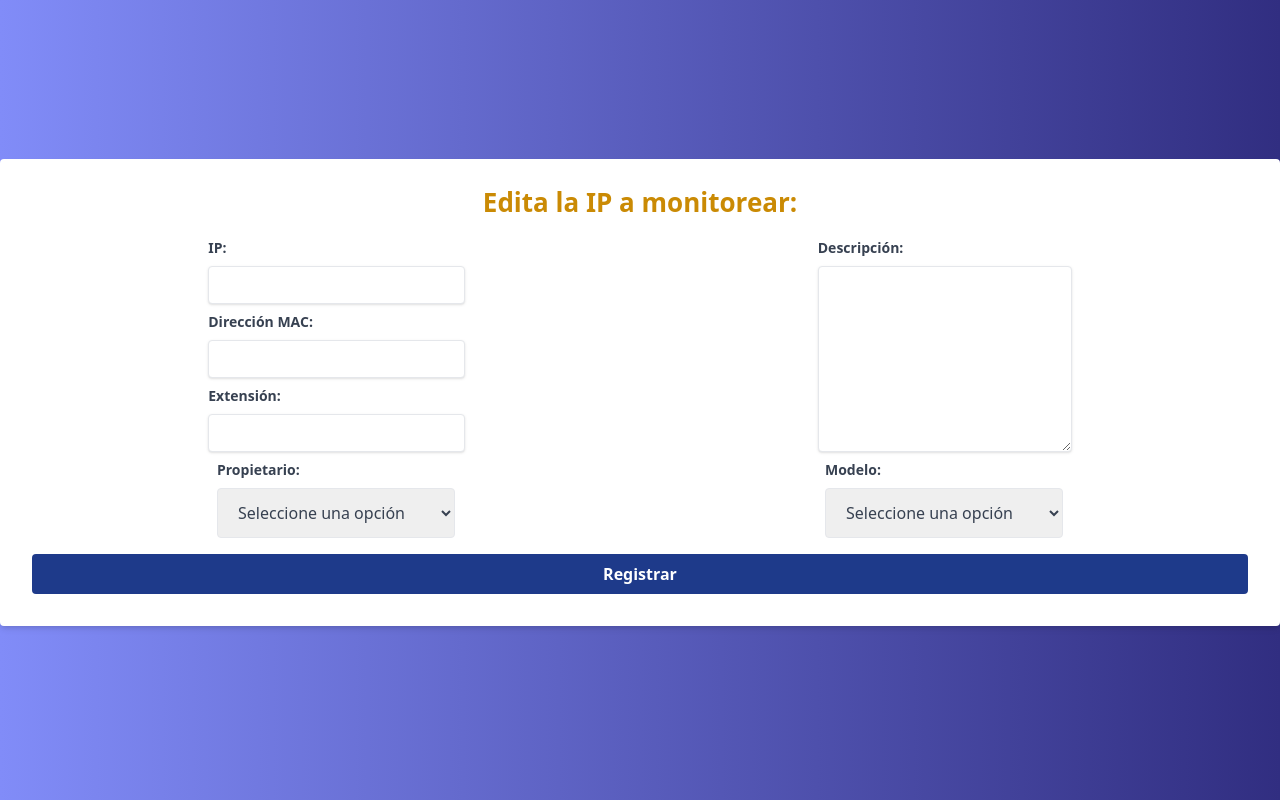
After one commit to richi1325/Network-System-IAE, a Flask app: template plot/templates/edit.html in a window 1280 px wide. The commit adds this page. Run offline with Flask 2, Linux system fonts and the light colour scheme; the template is opened without the code that fills it, so the values that code supplies are empty; style sheets or scripts are compiled from the project's sources.

Commit message:
feat: final project

```diff
--- a/plot/app.py
+++ b/plot/app.py
@@ -2,6 +2,9 @@ import os
 import json
 import pandas as pd
 import plotly.express as px
+
+from datetime import date
+from bs4 import BeautifulSoup
 from src.utils import create_connection, nmap
 from plotly.utils import PlotlyJSONEncoder
 from flask import Flask, render_template, send_from_directory, request, redirect
@@ -32,6 +35,7 @@ def home():
       for delete in [key for key in data.keys() if not data[key]]:
          data.pop(delete)
       conn.execute("INSERT INTO ips({}) VALUES('{}')".format(",".join(data.keys()),"','".join(data.values())))
+      conn.close()
       return redirect("/")
 
    elif request.method == 'GET':
@@ -49,15 +53,48 @@ def home():
       buttons = map(lambda x: f'<button class="button_del" onclick="location.href=\'/delete/{x}\';">Eliminar</button>', df.index)
       df["Eliminar"] = list(buttons)
 
+      buttons = []
+      for index, _ in enumerate(df.index):
+         buttons.append(f'<button class="button_edit" onclick="edit_row({str(index)});">Editar</button>')
+      df["Editar"] = buttons
+
+
       df.index.name = None
       table = df.to_html(render_links=True, escape=False, justify='center')
       table = table.replace("None","")
       table = table.replace("<th></th>", "<th>ip</th>")
-      return render_template('simple.html',  table=table)
+      soup = BeautifulSoup(table, "html.parser")
+      html_tags = soup.find("tbody").find_all("tr")
+      for each_tag in html_tags:
+         each_tag.attrs['id'] = html_tags.index(each_tag)
 
-@app.route('/processing/<subject>')
-def processip(subject):
-   return render_template('processing.html', ip=subject)
+      propietarios = conn.execute("SELECT id, propietario FROM propietarios")
+      modelos = conn.execute("SELECT id, modelo FROM modelos")
+      conn.close()
+
+      opciones_propietarios = []
+      propietarios_json = {}
+      opciones_modelos = []
+      modelos_json = {}
+
+
+      for propietario in propietarios:
+         propietarios_json[propietario[1]] = propietario[0]
+         opciones_propietarios.append(f"<option value=\"{propietario[0]}\">{propietario[1]}</option>")
+      for modelo in modelos:
+         modelos_json[modelo[1]] = modelo[0]
+         opciones_modelos.append(f"<option value=\"{modelo[0]}\">{modelo[1]}</option>")
+
+      return render_template(
+         'home.html',
+         table=soup,
+         propietarios_json = json.dumps(propietarios_json),
+         modelos_json = json.dumps(modelos_json)
+      )
+
+@app.route('/processing/<ip>')
+def processip(ip):
+   return render_template('processing.html', ip=ip)
 
 @app.route('/delete/<ip>')
 def delete(ip):
@@ -73,11 +110,11 @@ def acticate(ip):
    conn.close()
    return redirect("/delete")
 
-@app.route('/search/<subject>')
-def plot(subject):
+@app.route('/search/<ip>')
+def plot(ip):
    conn = create_connection()
    try:
-      id = pd.read_sql(con=conn, sql=f"SELECT id FROM ips WHERE ip='{subject}'")
+      id = pd.read_sql(con=conn, sql=f"SELECT id FROM ips WHERE ip='{ip}'")
       df = pd.read_sql(con=conn, sql=f"SELECT * FROM pings WHERE ip_id={id.loc[0].loc['id']}")
       conn.close()
       fig = px.line(df, x='date_time', y="time_ms")
@@ -87,10 +124,12 @@ def plot(subject):
       })
       fig.update_traces(line_color='#CA8A04', line_width=4)
       graphJSON = json.dumps(fig, cls=PlotlyJSONEncoder)
-      df = pd.DataFrame(nmap(subject))
+      df = pd.DataFrame(nmap(ip))
       table = df.to_html(index=False, justify='center')
-      return render_template('graph.html',ip=subject, graphJSON=graphJSON,table=table)
+      conn.close()
+      return render_template('graph.html',ip=ip, graphJSON=graphJSON,table=table)
    except:
+      conn.close()
       return render_template('nomedia.html')
 
 @app.route('/add')
@@ -133,7 +172,57 @@ def delete_ips():
    table = df.to_html(render_links=True, escape=False, justify='center')
    table = table.replace("None","")
    table = table.replace("<th></th>", "<th>ip</th>")
-   return render_template('simple.html',  table=table)
+   propietarios = conn.execute("SELECT id, propietario FROM propietarios")
+   modelos = conn.execute("SELECT id, modelo FROM modelos")
+   conn.close()
+
+   opciones_propietarios = ""
+   opciones_modelos = ""
+
+   for propietario in propietarios:
+      opciones_propietarios += f"<option value=\"{propietario[0]}\">{propietario[1]}</option>\n"
+   for modelo in modelos:
+      opciones_modelos += f"<option value=\"{modelo[0]}\">{modelo[1]}</option>\n"
+
+   return render_template(
+      'home.html',
+      table=table,
+      propietarios = opciones_propietarios,
+      modelos = opciones_modelos
+   )
+
+@app.route('/update', methods=['POST'])
+def edit():
+   if request.method == 'POST':
+      conn = create_connection()
+      data_new = dict(request.form)
+      data_last = json.loads(data_new.pop("last"))
+      if data_new.get("modelo-input", None):
+         conn.execute(f'INSERT INTO modelos(modelo) VALUES (\'{data_new["modelo-input"]}\')')
+         data_new["modelo_id"] = str(next(conn.execute(f"SELECT lastval()"))[0])
+         data_new.pop("modelo-input")
+      if data_new.get("propietario-input", None):
+         conn.execute(f'INSERT INTO propietarios(propietario) VALUES (\'{data_new["propietario-input"]}\')')
+         data_new["propietario_id"] = str(next(conn.execute(f"SELECT lastval()"))[0])
+         data_new.pop("propietario-input")
+      query = ""
+      if data_new.get("mac") != "":
+         query += f'mac = \'{data_new.get("mac")}\',\n'
+      if data_new.get("descripcion") != "":
+         query += f'descripcion = \'{data_new.get("descripcion")}\',\n'
+      if data_new.get("extension") != "":
+         query += f'extension = \'{data_new.get("extension")}\',\n'
+      query += f'estatus_id = \'1\',\n'
+      query += f'fecha_registro = \'{date.today()}\',\n'
+      query += f'propietario_id = \'{data_new.get("propietario_id")}\',\n'
+      query += f'modelo_id = \'{data_new.get("modelo_id")}\''
+      conn.execute(f"""
+         UPDATE ips
+         SET {query}
+         WHERE ip = '{data_new["ip"]}'
+      """)
+      conn.close()
+      return redirect("/")
 
 if __name__ == "__main__":
    app.run()
--- a/plot/requirements.txt
+++ b/plot/requirements.txt
@@ -3,3 +3,4 @@ pandas==1.4.2
 plotly==5.8.2
 psycopg2-binary==2.9.3
 SQLAlchemy==1.4.32
+beautifulsoup4==4.11.1
--- a/plot/src/utils.py
+++ b/plot/src/utils.py
@@ -7,7 +7,7 @@ def create_connection():
     return create_engine(f'postgresql+psycopg2://{os.environ["POSTGRES_USER"]}:{os.environ["POSTGRES_PASSWORD"]}@{os.environ["HOST"]}/{os.environ["POSTGRES_DB"]}').connect()
 
 def nmap(ip):
-    response =  subprocess.Popen(f'nmap {ip}', shell=True, stdout=subprocess.PIPE)
+    response =  subprocess.Popen(f'nmap {ip} --host-timeout 10s', shell=True, stdout=subprocess.PIPE)
     res = response.communicate()
     if response.returncode == 0:
         output = res[0].decode()
--- /dev/null
+++ b/plot/templates/edit.html
@@ -0,0 +1,138 @@
+<!DOCTYPE html>
+<html lang="en">
+
+<head>
+    <meta charset="UTF-8">
+    <meta http-equiv="X-UA-Compatible" content="IE=edge">
+    <meta name="viewport" content="width=device-width, initial-scale=1.0">
+    <link rel="stylesheet" href="../static/css/form.css">
+    <link rel="stylesheet" href="../static/css/tailwind.css">
+    <title>Editar IP</title>
+</head>
+<body class="min-h-screen bg-gradient-to-r from-indigo-400 to-indigo-900 flex flex-col items-center justify-center">
+    <div class="w-full w-1/2">
+        <form class="flex flex-col justify-center bg-white shadow-md rounded px-8 pt-6 pb-8 mb-4" action="/"
+            method="POST">
+            <h1 class="titulo">
+                Edita la IP a monitorear:
+            </h1>
+            <div class="flex flex-col justify-around">
+                <div class="flex flex-row justify-around">
+                    <div class="flex flex-col ">
+                        <div class="mb-2">
+                            <label class="block text-gray-700 text-sm font-bold mb-2" for="username">
+                                IP:
+                            </label>
+                            <input
+                                class="shadow appearance-none border rounded w-full py-2 px-3 text-gray-700 leading-tight focus:outline-none focus:shadow-outline"
+                                id="ip" type="text" name="ip" placeholder="" required>
+                        </div>
+
+                        <div class="mb-2">
+                            <label class="block text-gray-700 text-sm font-bold mb-2" for="mac">
+                                Dirección MAC:
+                            </label>
+                            <input
+                                class="shadow appearance-none border rounded w-full py-2 px-3 text-gray-700 leading-tight focus:outline-none focus:shadow-outline"
+                                id="mac" type="text" name="mac" placeholder="">
+                        </div>
+                        <div class="mb-2">
+                            <label class="block text-gray-700 text-sm font-bold mb-2" for="extension">
+                                Extensión:
+                            </label>
+                            <input
+                                class="shadow appearance-none border rounded w-full py-2 px-3 text-gray-700 leading-tight focus:outline-none focus:shadow-outline"
+                                id="extension" type="text" name="extension" placeholder="">
+                        </div>
+                    </div>
+                    <div class="flex flex-col pb-2">
+                        <label class="block text-gray-700 text-sm font-bold mb-2" for="descripcion">
+                            Descripción:
+                        </label>
+                        <textarea
+                            class="h-full shadow appearance-none border rounded py-2 px-3 text-gray-700 leading-tight focus:outline-none focus:shadow-outline"
+                            rows="8" cols="23" id="descripcion" name="descripcion"></textarea>
+                    </div>
+                </div>
+            </div>
+            <div class="flex flex-row justify-around">
+                <div class="flex flex-col">
+                    <div class="mb-2">
+                        <label class="block text-gray-700 text-sm font-bold mb-2" for="propietario_id">
+                            Propietario:
+                        </label>
+                        <select
+                            class="block text-gray-700 border rounded w-full py-3 px-4 pr-8 text-gray-700 rounded leading-tight focus:outline-none focus:bg-white focus:border-gray-500"
+                            id="propietario_id" name="propietario_id" required>
+                            <option value="" selected disabled hidden>Seleccione una opción</option>
+                            {{options_propietarios | safe}}
+                            <option value="Otro:">Otro:</option>
+                        </select>
+                    </div>
+                    <script>
+                        document.getElementById("propietario_id").addEventListener("change", function () {
+                            const propietario_div = document.getElementById("otro_propietario");
+                            if (this.value === "Otro:") {
+                                propietario_div.outerHTML = `
+                                    <div class="mb-2" id="otro_propietario">
+                                    <p class="text-gray-700 text-sm font-bold w-full py-2">
+                                        Nombre del propietario:
+                                    </p>
+                                    <input
+                                        class="shadow appearance-none border rounded w-full py-2 px-3 text-gray-700 leading-tight focus:outline-none focus:shadow-outline"
+                                        id="propietario-input" type="text" name="propietario-input" placeholder="" required>
+                                    </div>`;
+                            } else {
+                                propietario_div.outerHTML = `
+                                    <div class="mb-2" id="otro_propietario">
+                                    </div>`;
+                            }
+                        });
+                    </script>
+                    <div class="mb-2" id="otro_propietario">
+                    </div>
+                </div>
+                <div class="mb-2">
+                    <label class="block text-gray-700 text-sm font-bold mb-2" for="modelo_id">
+                        Modelo:
+                    </label>
+                    <select
+                        class="block text-gray-700 border rounded w-full py-3 px-4 pr-8 text-gray-700 rounded leading-tight focus:outline-none focus:bg-white focus:border-gray-500"
+                        id="modelo_id" name="modelo_id" required>
+                        <option value="" selected disabled hidden>Seleccione una opción</option>
+                        {{options_modelos | safe}}
+                        <option value="Otro:">Otro:</option>
+                    </select>
+                    <script>
+                        document.getElementById("modelo_id").addEventListener("change", function () {
+                            const modelo_div = document.getElementById("otro_modelo");
+                            if (this.value === "Otro:") {
+                                modelo_div.outerHTML = `
+                                    <div class="mb-2" id="otro_modelo">
+                                    <p class="text-gray-700 text-sm font-bold w-full py-2">
+                                        Nombre del modelo:
+                                    </p>
+                                    <input
+                                        class="shadow appearance-none border rounded w-full py-2 px-3 text-gray-700 leading-tight focus:outline-none focus:shadow-outline"
+                                        id="modelo-input" type="text" name="modelo-input" placeholder="" required>
+                                    </div>`;
+                            } else {
+                                modelo_div.outerHTML = `
+                                    <div class="mb-2" id="otro_modelo">
+                                    </div>`;
+                            }
+                        });
+                    </script>
+                    <div class="mb-2" id="otro_modelo">
+                    </div>
+                </div>
+            </div>
+            <input
+                class="bg-blue-900 hover:bg-blue-400 text-white font-bold py-2 px-4 rounded focus:outline-none focus:shadow-outline"
+                type="submit" value="Registrar">
+            </input>
+        </form>
+    </div>
+</body>
+
+</html>
--- a/plot/templates/graph.html
+++ b/plot/templates/graph.html
@@ -11,18 +11,20 @@
 </head>
 <body class="bg-gradient-to-r from-indigo-400 to-indigo-900">
     <div class="text-center bg-gray-50 text-gray-800 py-20 px-6">
-        <h1 class="text-5xl font-bold mt-0 mb-6">Información de la IP: {{ip}}</h1>
+        <h1 class="titulo">Información de la IP: {{ip}}</h1>
     </div>
     <div id="chart" class="flex justify-center w-2/3"></div>
     <script type="text/javascript">
         var graphs = {{graphJSON | safe}};
         Plotly.plot('chart',graphs,{});
     </script>
+    <br>
     <div class="text-center bg-gray-50 text-gray-800 py-20 px-6">
-        <h1 class="text-5xl font-bold mt-0 mb-6">Rastreo de puertos:</h1>
+        <h1 class="titulo">Rastreo de puertos:</h1>
     </div>
     <div class="flex justify-center">
         {{ table | safe }}
     </div>
+   <br>
 </body>
 </html>
```
Also changed, not shown: plot/static/css/tables.css (+26 -0 lines), plot/static/js/edit.js (added, +169 -0 lines), plot/templates/home.html (added, +27 -0 lines), plot/templates/simple.html (deleted, +0 -14 lines).
